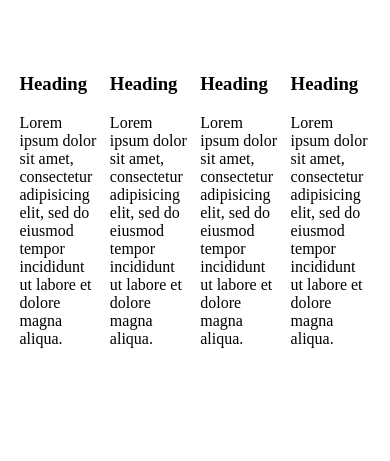
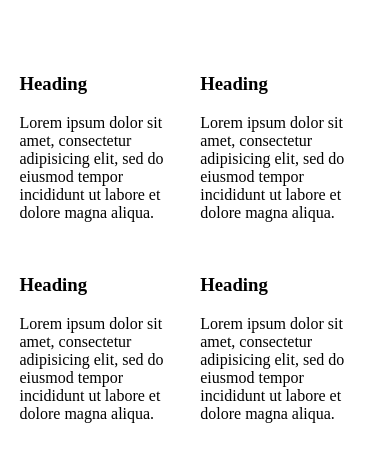
Before and after one commit to maarjal/featured-items-template, a plain HTML site: page index.html in a window 390 px wide. Shown: the part 89-550 px from the top of the page. Drawn offline with Linux system fonts and the light colour scheme.

Commit message:
add media queries for medium size screen

```diff
--- a/css/styles.css
+++ b/css/styles.css
@@ -52,3 +52,13 @@ h1 {
 .item img {
   width: 100%;
 }
+
+@media screen and (max-width: 1200px) {
+  .gallery div:nth-child(even) {
+    margin: 0;
+  }
+
+  .item {
+    width: 48.5%;
+  }
+}
```
